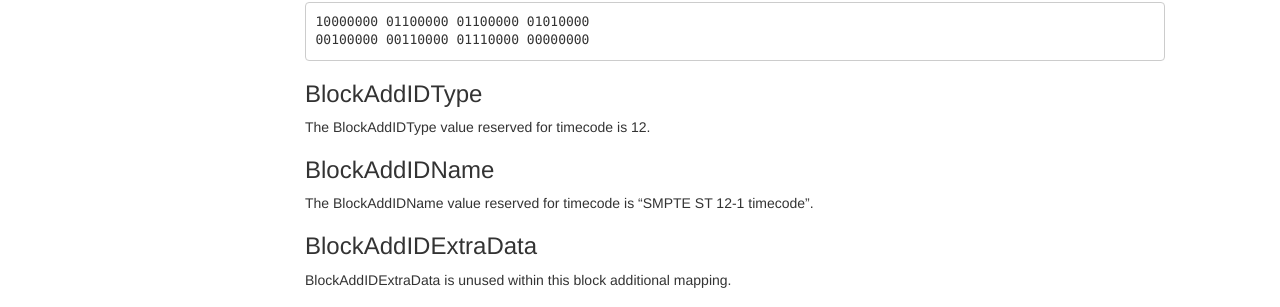
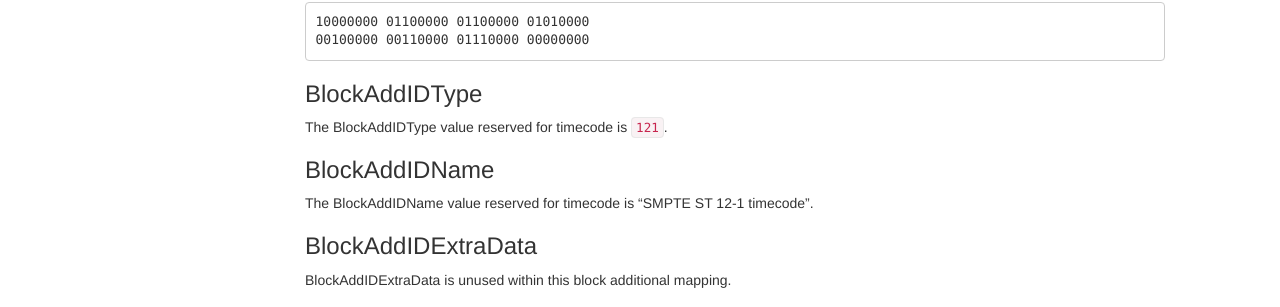
Before and after one commit to ietf-wg-cellar/matroska-specification, a Jekyll site: the page built from block_additional_mappings/smpte-st12-1-timecode.md, in a window 1280 px wide. Shown: the part 809-1116 px from the top of the page. Built offline with Jekyll 4.4.1, drawn with Linux system fonts in a browser that asks for light colours; our own code applies the rules of GitHub Pages for plain Markdown files.

Commit message:
Use 121 rather than 12 for timecode BlockAddIDType

```diff
--- a/block_additional_mappings/smpte-st12-1-timecode.md
+++ b/block_additional_mappings/smpte-st12-1-timecode.md
@@ -41,7 +41,7 @@ For example, a timecode value of `07:32:54;18` can be expressed as a 64 bit SMPT
 
 ### BlockAddIDType
 
-The BlockAddIDType value reserved for timecode is 12.
+The BlockAddIDType value reserved for timecode is `121`.
 
 ### BlockAddIDName
 
```
Also changed, not shown: block_additional_mappings_intro.md (+1 -1 lines).
